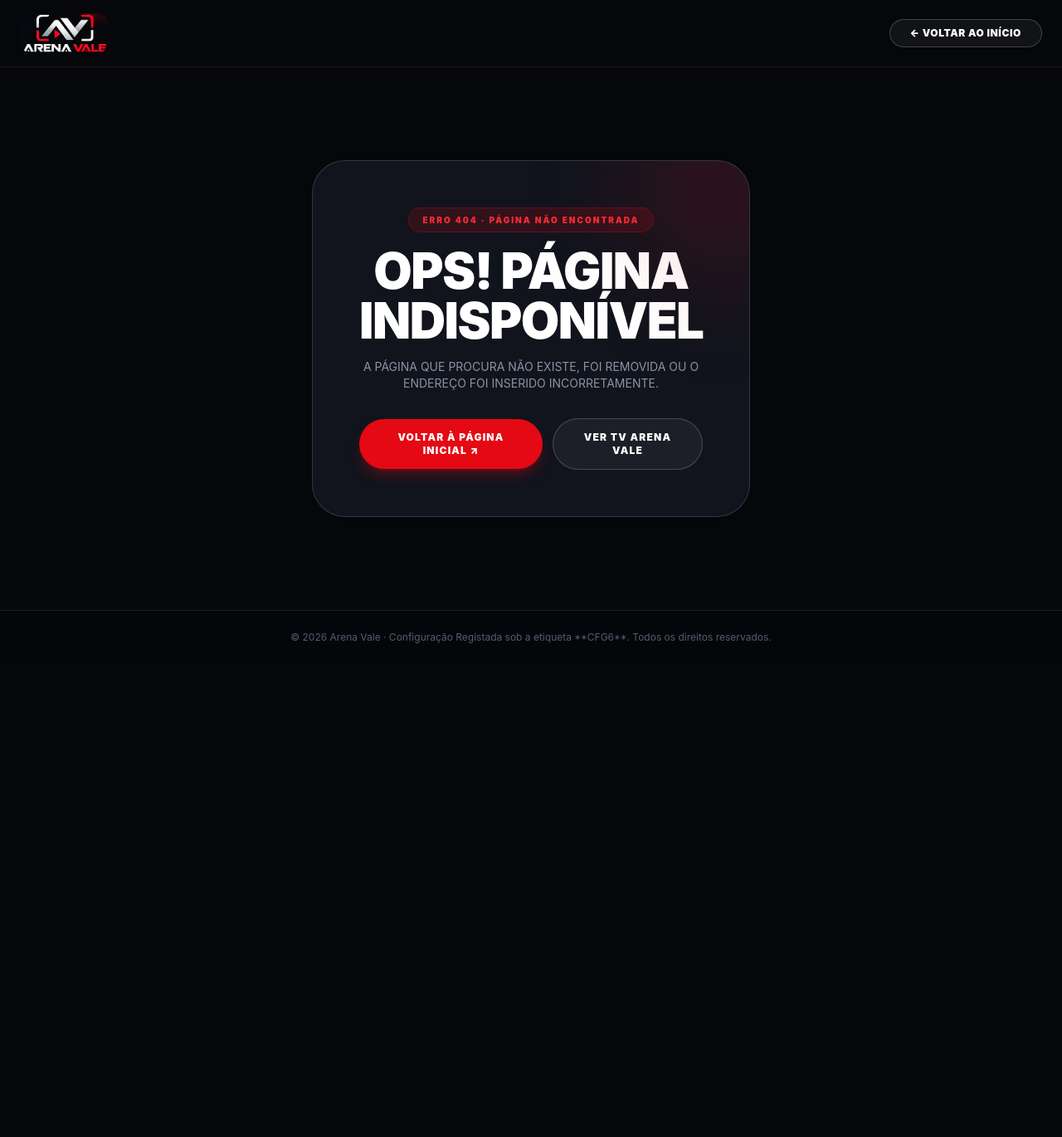
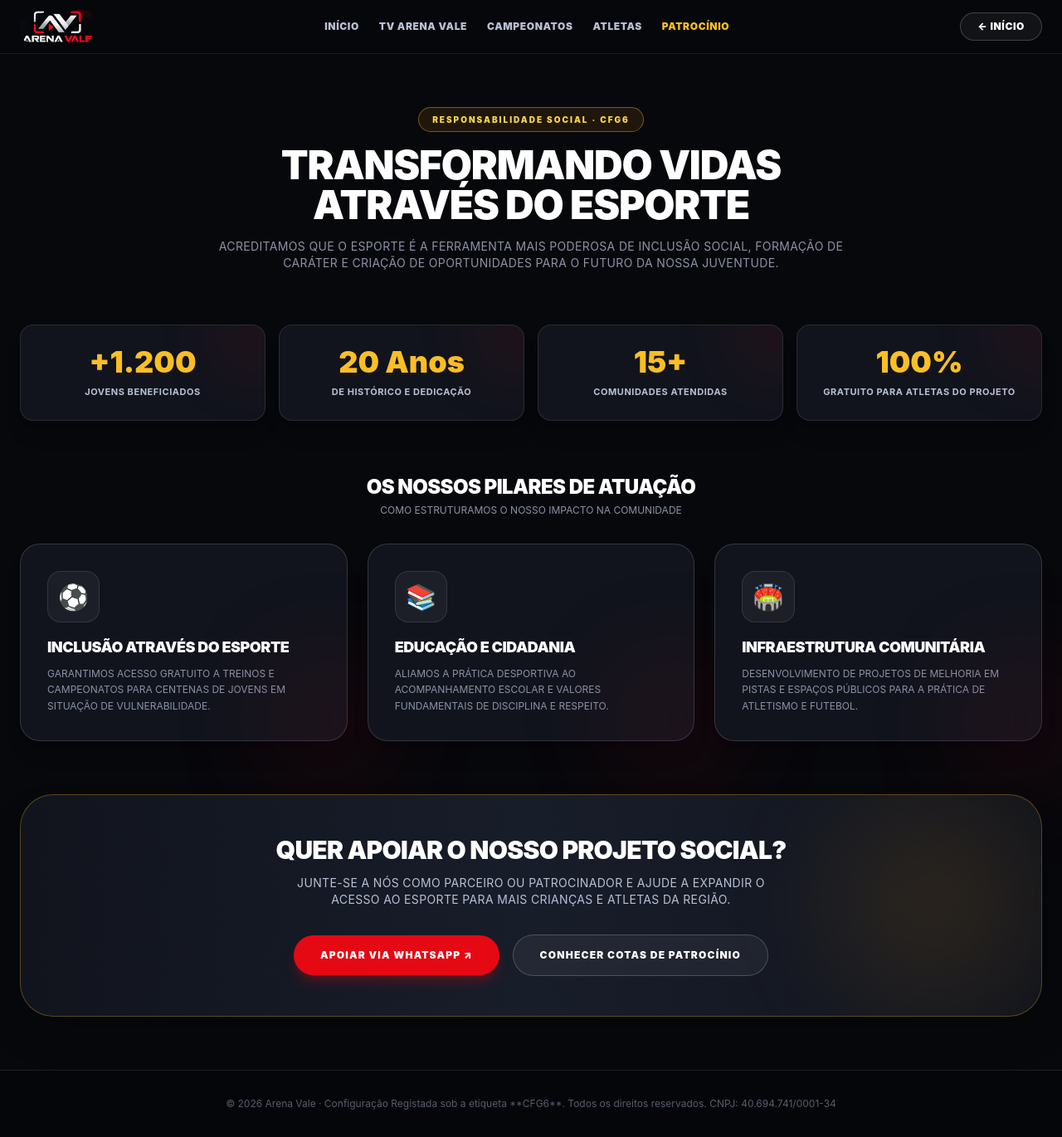
Before and after one commit to arenavaleinstituto-source/arena-vale, a Next.js app: page /projetosocial in a window 1280 px wide. Before the commit this address had no page. Shown: the whole page at 83% size. Before the commit the page ends 800 px from the top, so only its background shows below. Built offline with nearby package versions, Linux system fonts and the light colour scheme.

Commit message:
Create page.tsx

```diff
--- /dev/null
+++ b/app/projetosocial/page.tsx
@@ -0,0 +1,142 @@
+import React from 'react';
+import Link from 'next/link';
+
+export const metadata = {
+  title: 'Projeto Social | Arena Vale Sports',
+  description: 'Conheça o nosso compromisso social com o esporte, inclusão e desenvolvimento de crianças, jovens e atletas na comunidade.',
+  robots: {
+    index: true,
+    follow: true,
+  },
+};
+
+export default function ProjetoSocialPage() {
+  const pilaresSociais = [
+    {
+      titulo: 'Inclusão Através do Esporte',
+      descricao: 'Garantimos acesso gratuito a treinos e campeonatos para centenas de jovens em situação de vulnerabilidade.',
+      icone: '⚽',
+    },
+    {
+      titulo: 'Educação e Cidadania',
+      descricao: 'Aliamos a prática desportiva ao acompanhamento escolar e valores fundamentais de disciplina e respeito.',
+      icone: '📚',
+    },
+    {
+      titulo: 'Infraestrutura Comunitária',
+      descricao: 'Desenvolvimento de projetos de melhoria em pistas e espaços públicos para a prática de atletismo e futebol.',
+      icone: '🏟️',
+    },
+  ];
+
+  const impactoNumeros = [
+    { dado: '+1.200', rotulo: 'Jovens Beneficiados' },
+    { dado: '20 Anos', rotulo: 'De Histórico e Dedicação' },
+    { dado: '15+', rotulo: 'Comunidades Atendidas' },
+    { dado: '100%', rotulo: 'Gratuito para Atletas do Projeto' },
+  ];
+
+  return (
+    <div className="min-h-screen bg-[#07080c] text-white selection:bg-[#e50914] selection:text-white flex flex-col justify-between font-sans overflow-x-hidden">
+
+      {/* CABEÇALHO OTIMIZADO COM NAVEGAÇÃO COMPLETA */}
+      <header className="border-b border-white/[0.08] bg-[#07080c]/90 backdrop-blur-xl sticky top-0 z-40">
+        <div className="mx-auto flex max-w-7xl items-center justify-between px-6 py-3">
+          <Link href="/" className="flex items-center gap-3">
+            <img src="/logo 02.png" alt="Arena Vale" className="h-10 w-auto object-contain rounded-lg mix-blend-lighten" />
+          </Link>
+          <nav className="hidden md:flex items-center gap-6 text-xs font-black uppercase tracking-wider text-[#b8c0d4]">
+            <Link href="/" className="hover:text-white transition">Início</Link>
+            <Link href="/tv" className="hover:text-white transition">TV Arena Vale</Link>
+            <Link href="/campeonatos" className="hover:text-white transition">Campeonatos</Link>
+            <Link href="/atletasdestaques" className="hover:text-white transition">Atletas</Link>
+            <Link href="/patrocinio" className="text-amber-400 hover:underline transition">Patrocínio</Link>
+          </nav>
+          <Link href="/" className="rounded-full border border-white/20 bg-white/5 px-5 py-2 text-xs font-black uppercase tracking-wider text-white hover:bg-white/10 transition">
+            ← Início
+          </Link>
+        </div>
+      </header>
+
+      {/* CONTEÚDO PRINCIPAL */}
+      <main className="mx-auto max-w-7xl w-full px-6 py-16 space-y-16">
+
+        {/* HERO DO PROJETO */}
+        <div className="text-center max-w-3xl mx-auto space-y-4">
+          <span className="inline-flex items-center gap-2 rounded-full border border-amber-400/40 bg-amber-500/10 px-4 py-1.5 text-[10px] font-black uppercase tracking-[0.2em] text-amber-300">
+            RESPONSABILIDADE SOCIAL · CFG6
+          </span>
+          <h1 className="text-3xl sm:text-5xl font-black uppercase tracking-tight text-white">
+            Transformando Vidas Através do Esporte
+          </h1>
+          <p className="text-xs sm:text-sm text-[#8a92a6] uppercase tracking-wide leading-relaxed">
+            Acreditamos que o esporte é a ferramenta mais poderosa de inclusão social, formação de caráter e criação de oportunidades para o futuro da nossa juventude.
+          </p>
+        </div>
+
+        {/* ESTATÍSTICAS DE IMPACTO */}
+        <div className="grid grid-cols-2 md:grid-cols-4 gap-4">
+          {impactoNumeros.map((item, index) => (
+            <div key={index} className="rounded-2xl border border-white/10 bg-[#11141d] p-6 text-center shadow-xl relative overflow-hidden">
+              <div className="absolute -right-10 -top-10 h-24 w-24 rounded-full bg-[#e50914]/10 blur-2xl pointer-events-none" />
+              <div className="text-2xl sm:text-4xl font-black text-amber-400">{item.dado}</div>
+              <div className="text-[11px] font-bold text-[#b8c0d4] uppercase tracking-wider mt-2">{item.rotulo}</div>
+            </div>
+          ))}
+        </div>
+
+        {/* PILARES DO PROJETO */}
+        <div className="space-y-8">
+          <div className="text-center">
+            <h2 className="text-xl sm:text-2xl font-black uppercase tracking-tight text-white">Os Nossos Pilares de Atuação</h2>
+            <p className="text-xs text-[#8a92a6] uppercase mt-1">Como estruturamos o nosso impacto na comunidade</p>
+          </div>
+
+          <div className="grid grid-cols-1 md:grid-cols-3 gap-6">
+            {pilaresSociais.map((pilar, index) => (
+              <div key={index} className="rounded-3xl border border-white/15 bg-[#11141d] p-8 shadow-xl flex flex-col justify-between relative group hover:border-[#e50914]/50 transition duration-300">
+                <div className="absolute -right-12 -bottom-12 h-36 w-36 rounded-full bg-[#e50914]/10 blur-3xl pointer-events-none" />
+                <div>
+                  <div className="text-3xl mb-4 p-3 inline-block rounded-2xl bg-white/5 border border-white/10">{pilar.icone}</div>
+                  <h3 className="text-lg font-black uppercase tracking-tight text-white mb-2">{pilar.titulo}</h3>
+                  <p className="text-xs text-[#8a92a6] uppercase leading-relaxed">{pilar.descricao}</p>
+                </div>
+              </div>
+            ))}
+          </div>
+        </div>
+
+        {/* CTA DE APOIO / PARCERIA */}
+        <div className="rounded-[2.5rem] border border-amber-400/30 bg-gradient-to-r from-[#11141d] via-[#181d2a] to-[#11141d] p-8 sm:p-12 text-center relative overflow-hidden shadow-2xl">
+          <div className="absolute right-0 top-0 h-64 w-64 rounded-full bg-amber-500/10 blur-3xl pointer-events-none" />
+          <h2 className="text-2xl sm:text-3xl font-black uppercase tracking-tight text-white mb-3">Quer Apoiar o Nosso Projeto Social?</h2>
+          <p className="text-xs sm:text-sm text-[#b8c0d4] max-w-xl mx-auto uppercase tracking-wide mb-8 leading-relaxed">
+            Junte-se a nós como parceiro ou patrocinador e ajude a expandir o acesso ao esporte para mais crianças e atletas da região.
+          </p>
+          <div className="flex flex-col sm:flex-row items-center justify-center gap-4">
+            <a
+              href="https://wa.me/5547988444404?text=Olá,%20gostaria%20de%20saber%20como%20apoiar%20o%20Projeto%20Social%20da%20Arena%20Vale!"
+              target="_blank"
+              rel="noopener noreferrer"
+              className="w-full sm:w-auto rounded-full bg-[#e50914] px-8 py-4 text-xs font-black uppercase tracking-widest text-white hover:bg-red-600 transition shadow-lg shadow-[#e50914]/30"
+            >
+              Apoiar via WhatsApp ↗
+            </a>
+            <Link
+              href="/patrocinio"
+              className="w-full sm:w-auto rounded-full border border-white/20 bg-white/5 px-8 py-4 text-xs font-black uppercase tracking-widest text-white hover:bg-white/10 transition"
+            >
+              Conhecer Cotas de Patrocínio
+            </Link>
+          </div>
+        </div>
+
+      </main>
+
+      {/* RODAPÉ */}
+      <footer className="border-t border-white/10 bg-[#050609] py-8 text-center text-xs text-[#555d6e]">
+        © 2026 Arena Vale · Configuração Registada sob a etiqueta **CFG6**. Todos os direitos reservados. CNPJ: 40.694.741/0001-34
+      </footer>
+    </div>
+  );
+}
```
